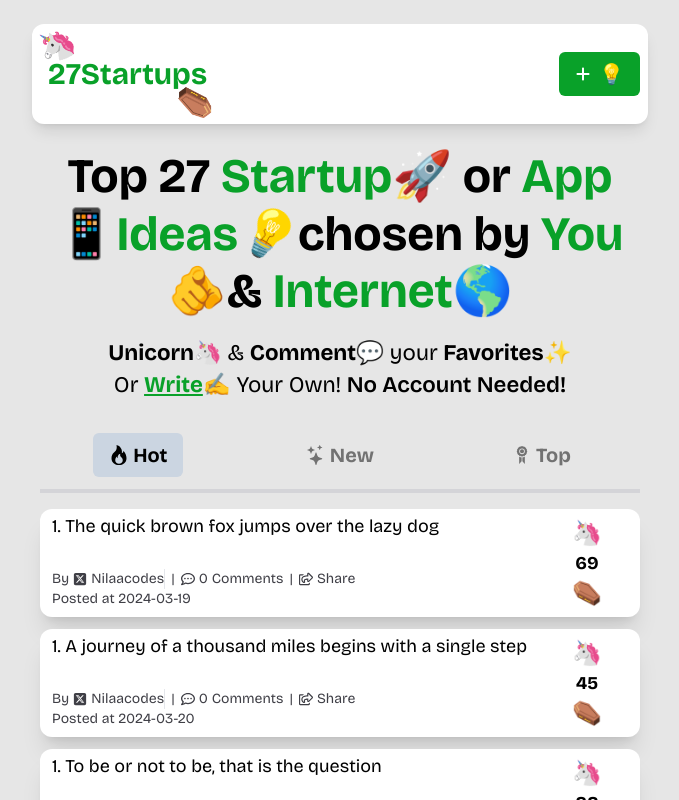
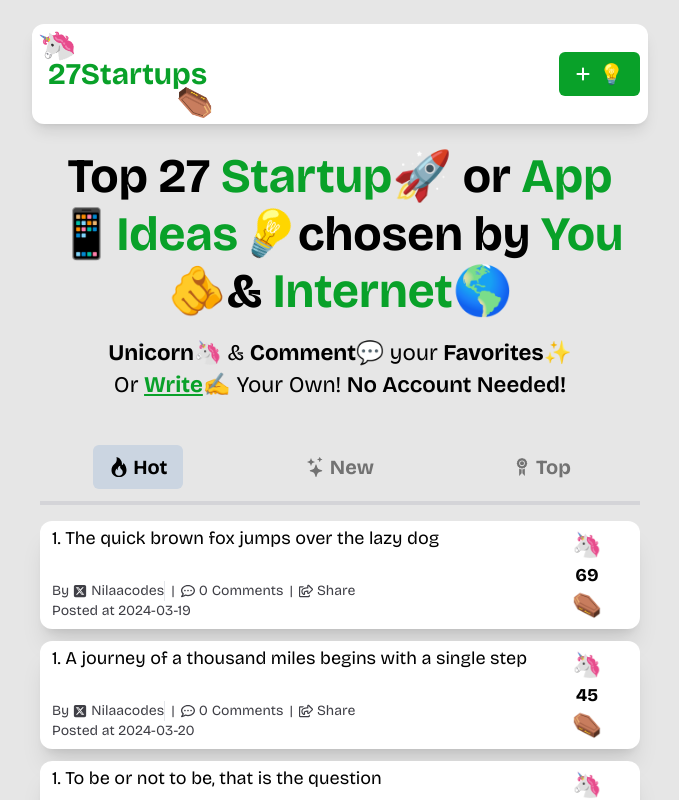
Before and after one commit to nilaachandra/27-Startups, a React (Vite) app: page / in a window 1280 px wide. Shown: the top 800 px of the page, without its empty margins (300-979 px from the left). Built offline with nearby package versions, Linux system fonts and the light colour scheme; no server answers.

Commit message:
Update Tabs.jsx

```diff
--- a/src/Components/Tabs.jsx
+++ b/src/Components/Tabs.jsx
@@ -19,7 +19,7 @@ const Tabs = () => {
 
   return (
     <div className="w-full mt-8 min-h-screen ">
-      <div className="tab w-full sticky top-1  bg-light-bg mt-2 flex justify-around items-center border-b-4 border-zinc-300 pb-3">
+      <div className="tab w-full sticky top-1  bg-light-bg mt-2 flex justify-around items-center border-b-4 border-zinc-300 py-3">
         <Link
           to="#hot"
           onClick={() => {
```
